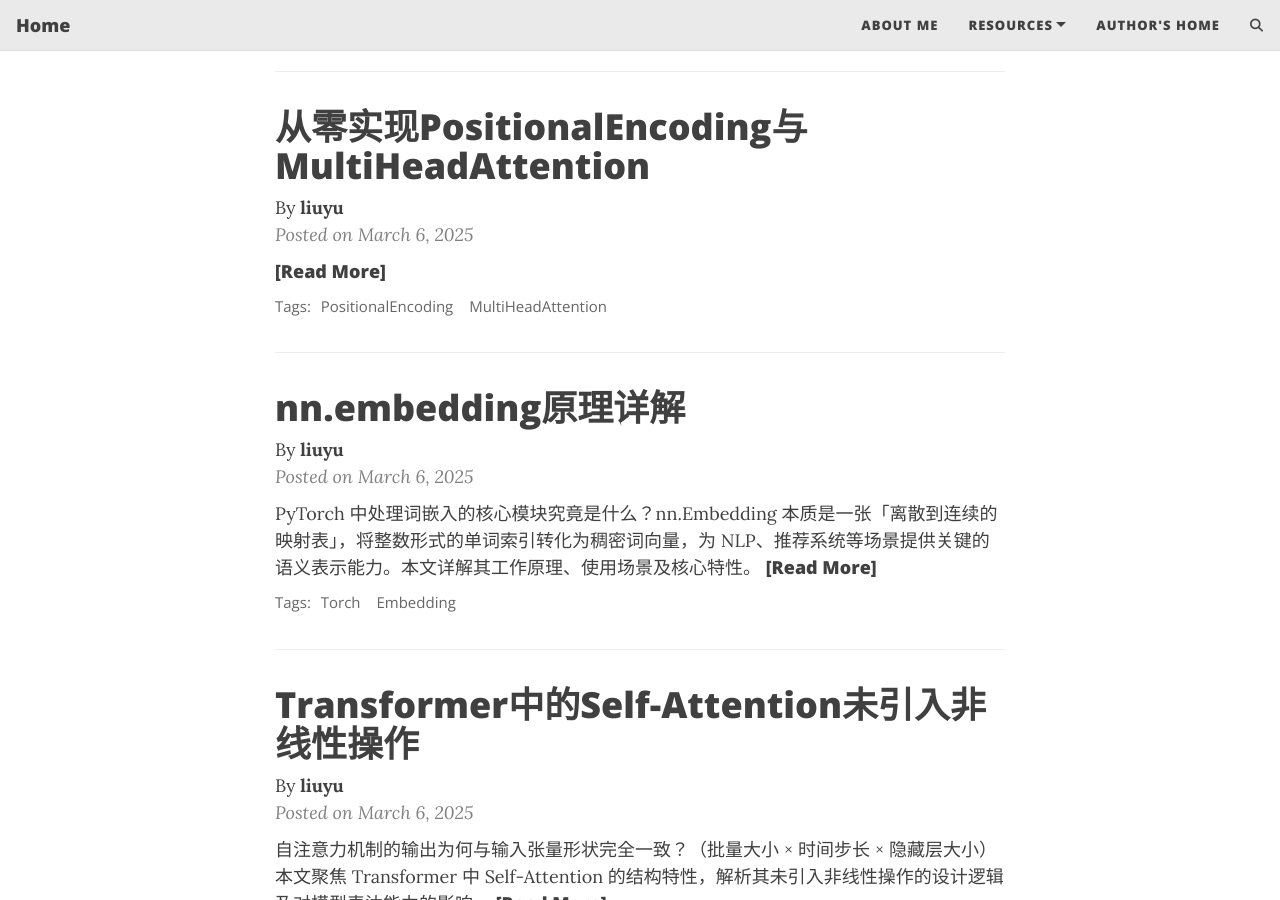
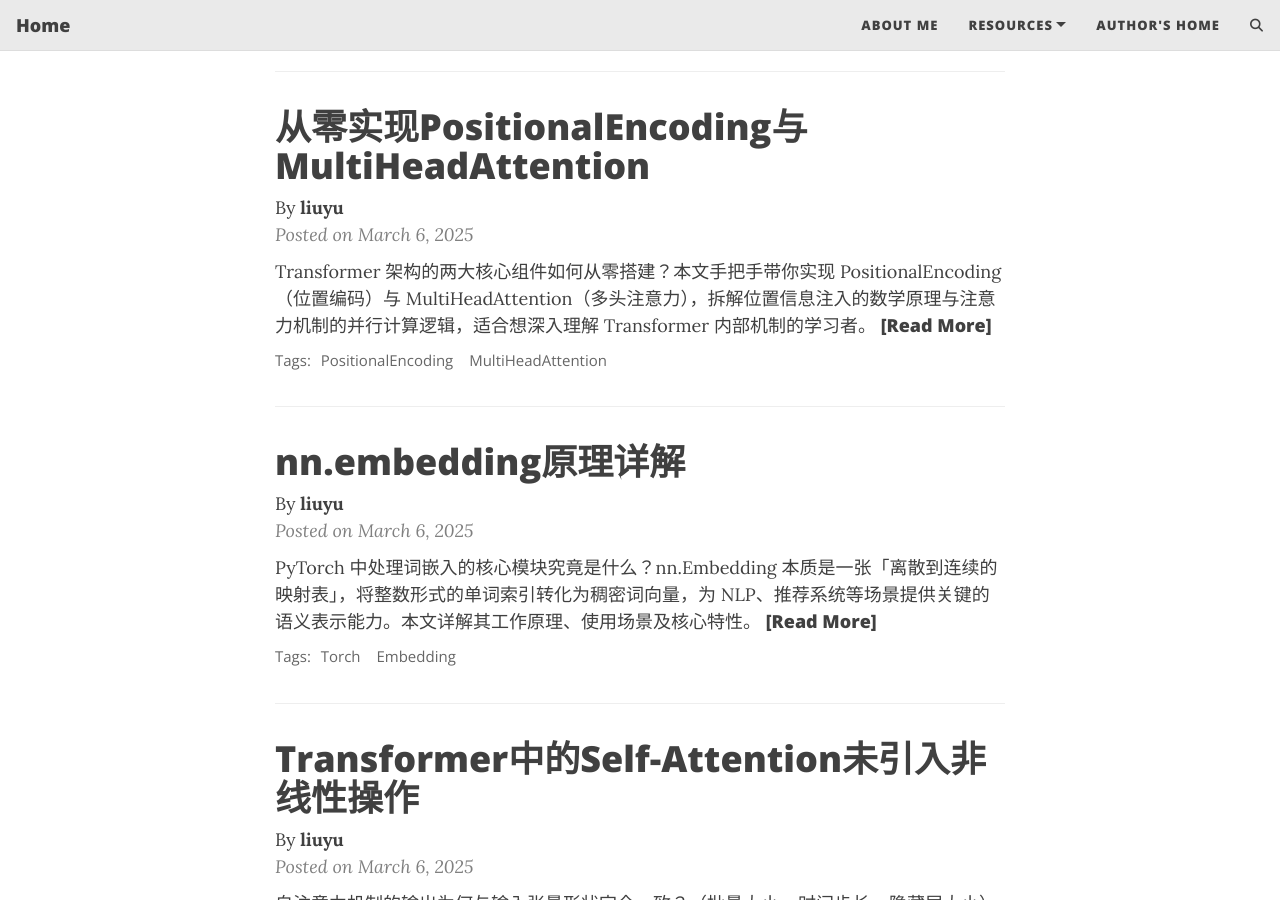
Before and after one commit to cosmoliu2002/cosmoliu2002.github.io, a Jekyll site: the page built from index.html, in a window 1280 px wide and 900 px high, scrolled down 528 px. Built offline with Jekyll 4.4.1, drawn with Linux system fonts in a browser that asks for light colours; the list of posts is cut into pages by our own code; comment, search, counter and statistics services are not loaded.

Commit message:
Update 2025-03-06-positionalencoding-multiheadattention-scratch.md

```diff
--- a/_posts/2025-03-06-positionalencoding-multiheadattention-scratch.md
+++ b/_posts/2025-03-06-positionalencoding-multiheadattention-scratch.md
@@ -3,7 +3,7 @@ layout: post
 title: 从零实现PositionalEncoding与MultiHeadAttention
 tags: [PositionalEncoding, MultiHeadAttention]
 mathjax: true
-excerpt: ""
+excerpt: "Transformer 架构的两大核心组件如何从零搭建？本文手把手带你实现 PositionalEncoding（位置编码）与 MultiHeadAttention（多头注意力），拆解位置信息注入的数学原理与注意力机制的并行计算逻辑，适合想深入理解 Transformer 内部机制的学习者。"
 author: liuyu
 ---
 
```
